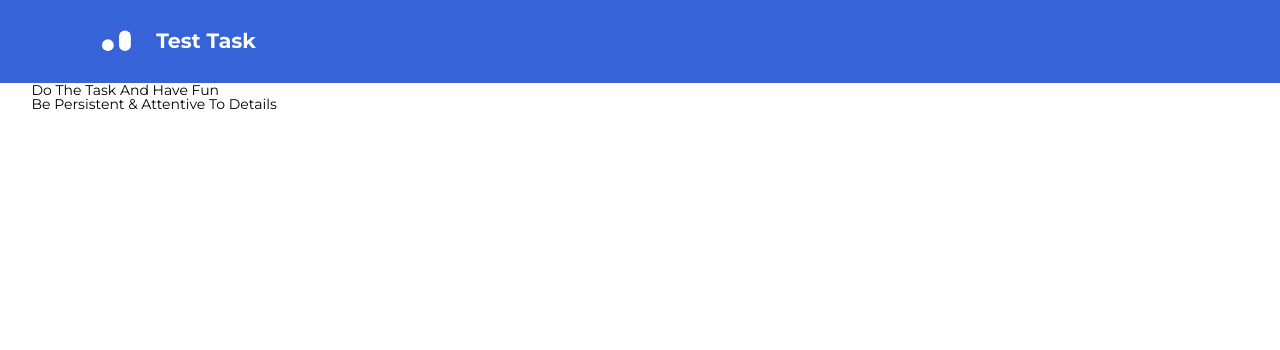
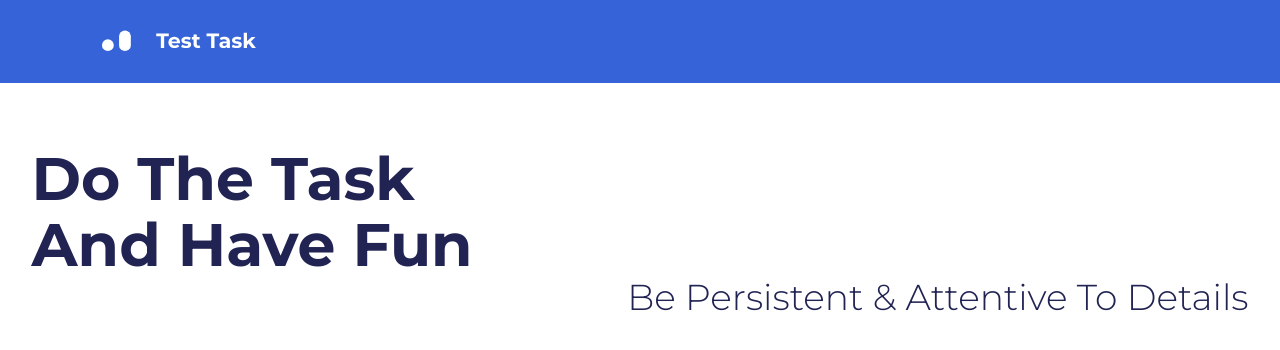
Before and after one commit to Miroslavetsh/coins-landing-app, a Next.js app: page / in a window 1280 px wide. Shown: the top 350 px of the page. Built offline with nearby package versions, Linux system fonts and the light colour scheme.

Commit message:
Make MainBanner top headings

```diff
--- a/pages/components/Header/Header.module.scss
+++ b/pages/components/Header/Header.module.scss
@@ -1,6 +1,7 @@
 .header {
+    background: #3664d8;
+    margin-bottom: 63px;
     padding: 28px 0;
-    background: #3664d8;
     .logo {
         margin-left: 70px;
     }
@@ -8,6 +9,7 @@
 
 @media (max-width: 520px) {
     .header {
+        margin-bottom: 33px;
         padding: 15px 0;
         .logo {
             margin-left: 30px;
--- a/pages/components/MainBanner/MainBanner.jsx
+++ b/pages/components/MainBanner/MainBanner.jsx
@@ -1,11 +1,12 @@
 // custom elements
 import Wrapper from '../Wrapper/Wrapper'
+// import Card from '../Card/Card'
 // styles
 import styles from './MainBanner.module.scss'
 
 const MainBanner = () => {
     return (
-        <header className={styles.mainBanner}>
+        <section className={styles.mainBanner}>
             <Wrapper>
                 <div className={styles.top}>
                     <h1 className={styles.title}>Do The Task And Have Fun</h1>
@@ -17,7 +18,7 @@ const MainBanner = () => {
                     {/* <CurrenciesContainer /> */}
                 </div>
             </Wrapper>
-        </header>
+        </section>
     )
 }
 
--- a/pages/components/MainBanner/MainBanner.module.scss
+++ b/pages/components/MainBanner/MainBanner.module.scss
@@ -0,0 +1,28 @@
+.mainBanner {
+    .top {
+        align-items: flex-end;
+        display: flex;
+        justify-content: space-between;
+        margin-bottom: 20px;
+        .title {
+            align-items: center;
+            color: #212353;
+            display: flex;
+            font-weight: bold;
+            font-size: 6em;
+            line-height: 1.1;
+            margin: 0 64px 40px 0;
+            max-width: 460px;
+        }
+        .subtitle {
+            color: #212353;
+            font-weight: 300;
+            font-size: 3.6em;
+            line-height: 1.1;
+        }
+    }
+    .bottom {
+        align-items: flex-end;
+        display: flex;
+    }
+}
--- a/styles/globals.scss
+++ b/styles/globals.scss
@@ -9,3 +9,7 @@ $mainFont: 'Montserrat', sans-serif;
 * {
     font-family: $mainFont;
 }
+
+body {
+    font-size: 10px;
+}
```
